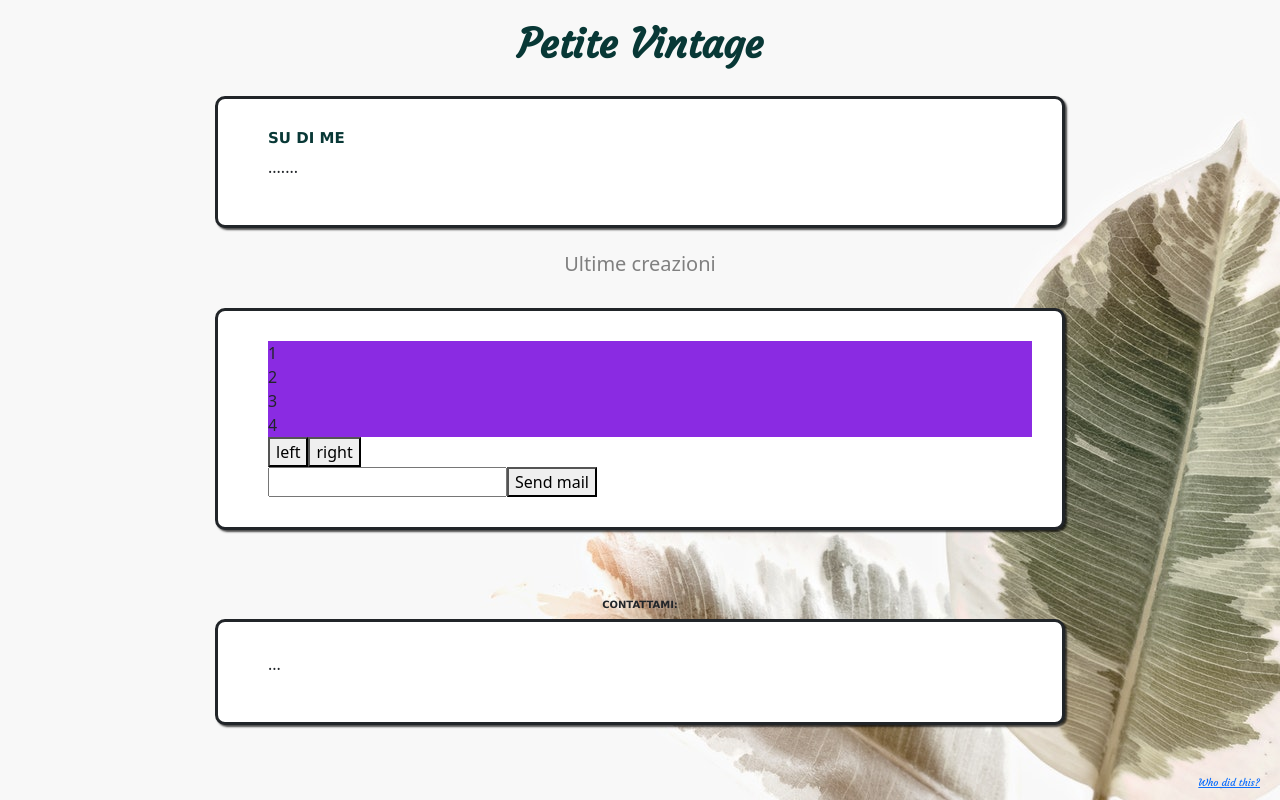
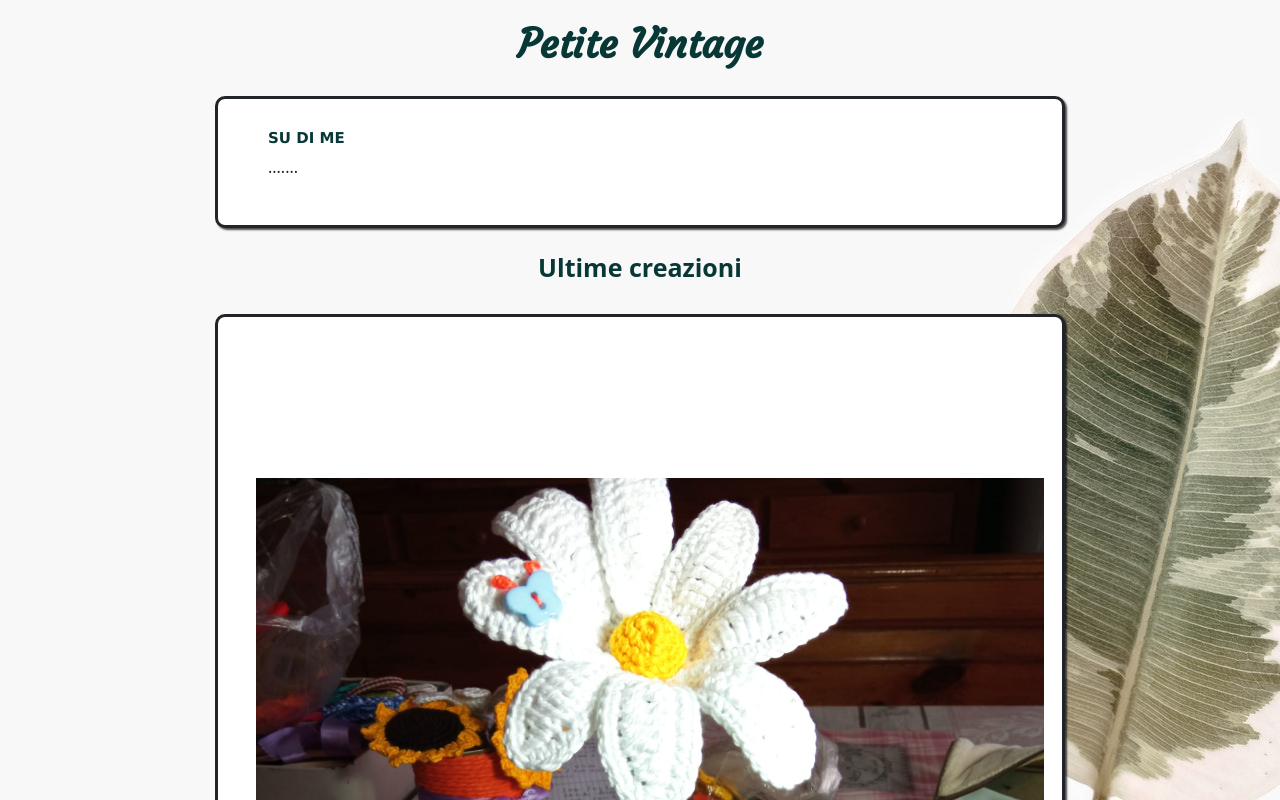
Before and after one commit to CorinnaGen/petitevintage, a React (Create React App) app: page / in a window 1280 px wide. Shown: the top 800 px of the page. Built offline with nearby package versions, Linux system fonts and the light colour scheme.

Commit message:
carousel + imgs

```diff
--- a/src/Carousel.js
+++ b/src/Carousel.js
@@ -1,40 +1,41 @@
 import React, {useState} from "react";
 import "./Carousel.scss";
-
+import Imgs from "./Imgs";
+import img1 from "./imgs/img1.jpeg";
+import img2 from "./imgs/img2.jpeg";
+import img3 from "./imgs/img3.jpeg";
+import img4 from "./imgs/img4.jpeg";
 
 export default function Carousel(){
-    let CarArray=[1,2,3,4];
+    let CarArray=[<Imgs src={img1}/>,<Imgs src={img2}/>,<Imgs src={img3}/>,<Imgs src={img4}/>
+    ];
 
     const [x,setX] = useState(0)
     const goLeft = () => {
-        console.log("left");
-        setX(x + 100);
+        x === 0 ? setX(-100 *(CarArray.lenght-1)) : setX(x + 100);
+
     }
 
 
     const goRight = () =>  {
-        console.log("right");
-        setX(x - 100);
+       (x === -100*(CarArray.lenght-1))?setX(0):setX(x - 100);
     }
 
     return(
-        <div className="Carousel">
+        <div className="Slider">
             {
                 CarArray.map((item,index)=>{
                     return(
-                        <div key={index} className="carousel">
+                        <div key={index} className="slide" style={{transform: `translateX(${x}%)`}}>
                             {item}
                             </div>
 
                     );
                 })
             }
-            <button id="goLeft" onClick={goLeft}>left</button>
-            <button id="goRight" onClick={goRight}>right</button>
-            <form action="mailto:xinatowner@gmail.com">
-                <input ></input>
-                <button>Send mail</button>
-            </form>
+            <button id="goLeft" onClick={goLeft}>←</button>
+            <button id="goRight" onClick={goRight}>→</button>
+
         </div>
     )
 }
--- a/src/Carousel.scss
+++ b/src/Carousel.scss
@@ -1,3 +1,52 @@
-.carousel{
-  background-color:blueviolet;
+.Slider{
+  border: none;
+  width:100%;
+  height: 100%;
+  box-sizing: border-box;
+  margin:0;
+  padding:0;
+  display: flex;
+  align-items: center;
+  position: relative;
+  overflow: hidden;
+  background:none;
+
 }
+
+.slide{
+  min-width:100%;
+  height: 60%;
+  position: relative;
+  transition: 0.5s;
+  overflow: hidden;
+}
+
+%btn-styles{ position:absolute;
+  top: 50%;
+  transform: translateY(-50%);
+  width: 10%;
+  height: 60%;
+  background: none;
+  border: none;
+  transition: 0.5sec;
+  font-size: 40px;
+  font-weight: bold;
+  color:grey;
+&:hover{
+  background: #083836;
+  opacity: 0.5;
+  cursor:pointer;
+}
+}
+#goLeft{
+  @extend %btn-styles;
+  left: 0;
+
+
+}
+
+#goRight{
+  @extend %btn-styles;
+  right:0;
+
+}
--- a/src/Contact.css
+++ b/src/Contact.css
@@ -1,6 +1,6 @@
 h3{
     text-align: center;
-    font-size: 10px;
+    font-size: 20px;
     text-transform: uppercase;
     font-family: Verdana, Geneva, Tahoma, sans-serif;
     padding-top: 45px;
--- a/src/Contact.js
+++ b/src/Contact.js
@@ -4,9 +4,11 @@ import "./Contact.css";
 export default function Contact(){
     return(
         <div className="Contact">
-            <h3>Contattami:</h3>
+            <h3>Contattami</h3>
             <section>
-            <p>...</p>
+             <form action="mariaferrieri@live.it">
+                <button>Scrivimi</button>
+            </form>
             </section>
         </div>
     );
--- a/src/Gallery.css
+++ b/src/Gallery.css
@@ -1,4 +1,6 @@
 h4{ text-align:center;
-    font-size: 20px;
-    color: grey;
+    font-size: 25px;
+    color: #083836;
+    font-weight: bold;
+
 }
--- /dev/null
+++ b/src/Imgs.js
@@ -0,0 +1,9 @@
+import React from 'react';
+
+
+export default function showImg({src}){
+    let imgStyles={width:100 +"%",
+    height: "auto"}
+
+    return <img src={src} alt="slideimg" style={imgStyles}/>
+}
```
